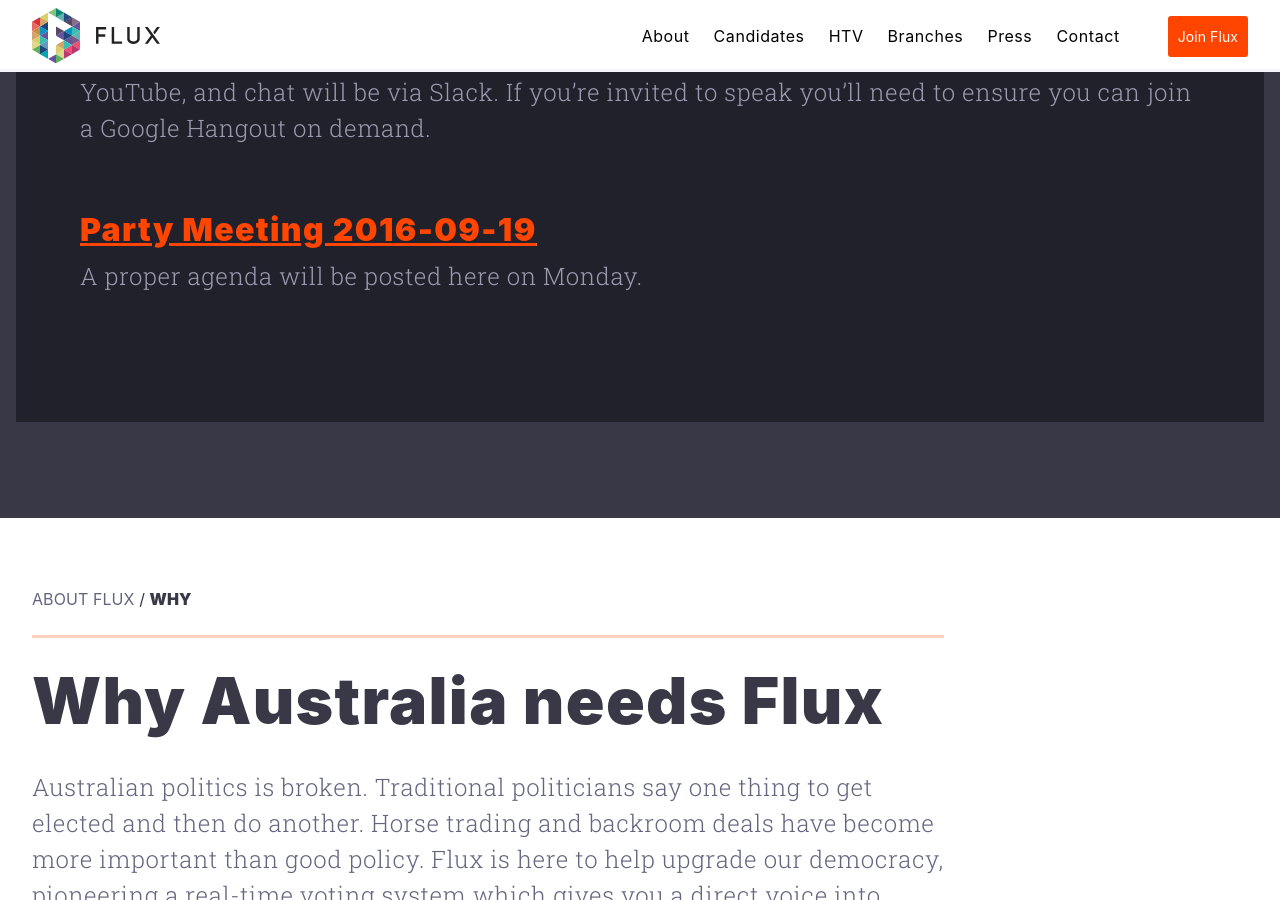
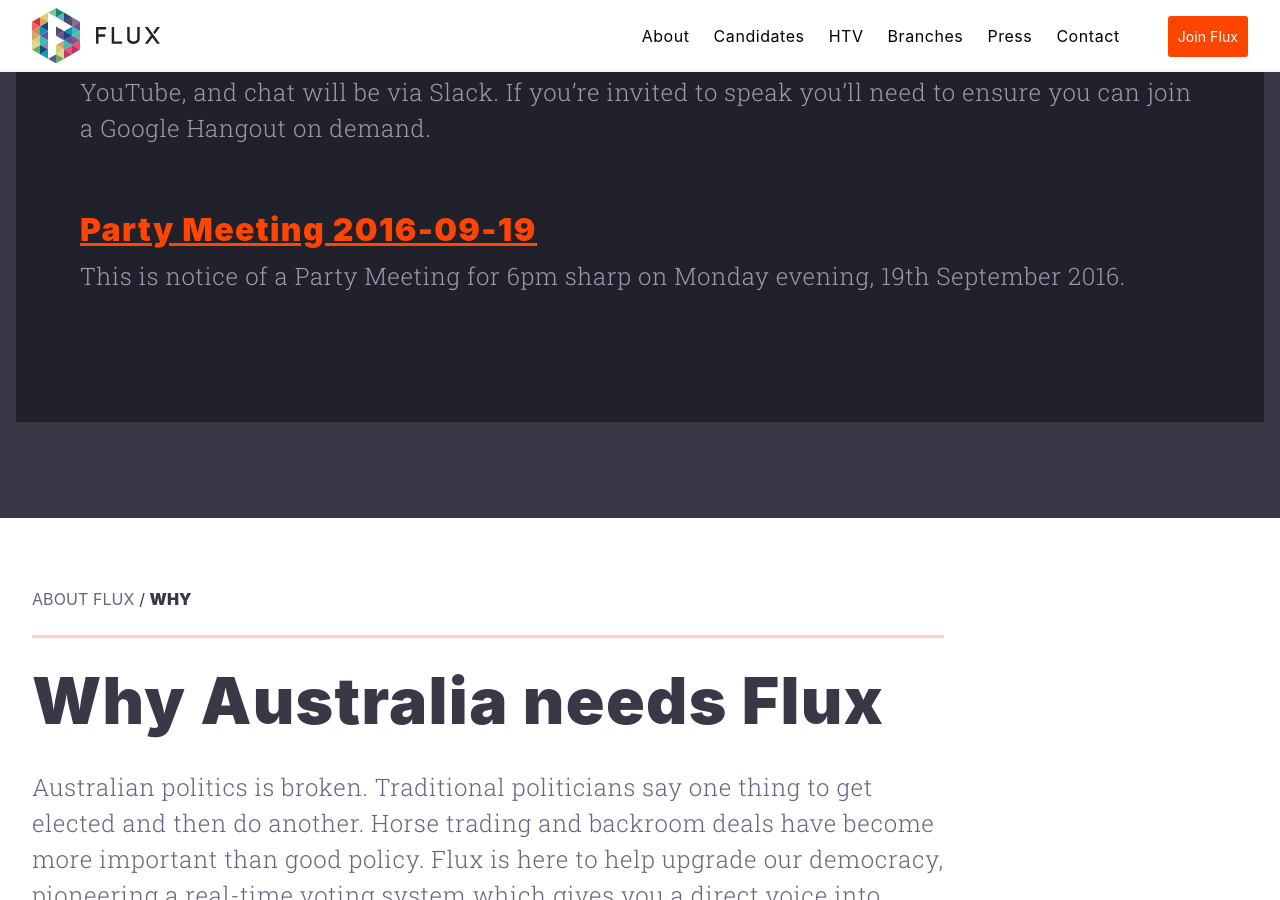
Before and after one commit to voteflux/flux-website-v2, a Jekyll site: the page built from index.html, in a window 1280 px wide and 900 px high, scrolled down 1842 px. Built offline with Jekyll 4.4.1, drawn with Linux system fonts in a browser that asks for light colours.

Commit message:
Add time to meeting

```diff
--- a/_posts/2016-09-18-party-meeting-2016-09-19.md
+++ b/_posts/2016-09-18-party-meeting-2016-09-19.md
@@ -4,6 +4,8 @@
 date:   2016-09-18
 author: Max Kaye
 ---
+
+This is notice of a Party Meeting for 6pm sharp on Monday evening, 19th September 2016.
 
 A proper agenda will be posted here on Monday.
 
```
